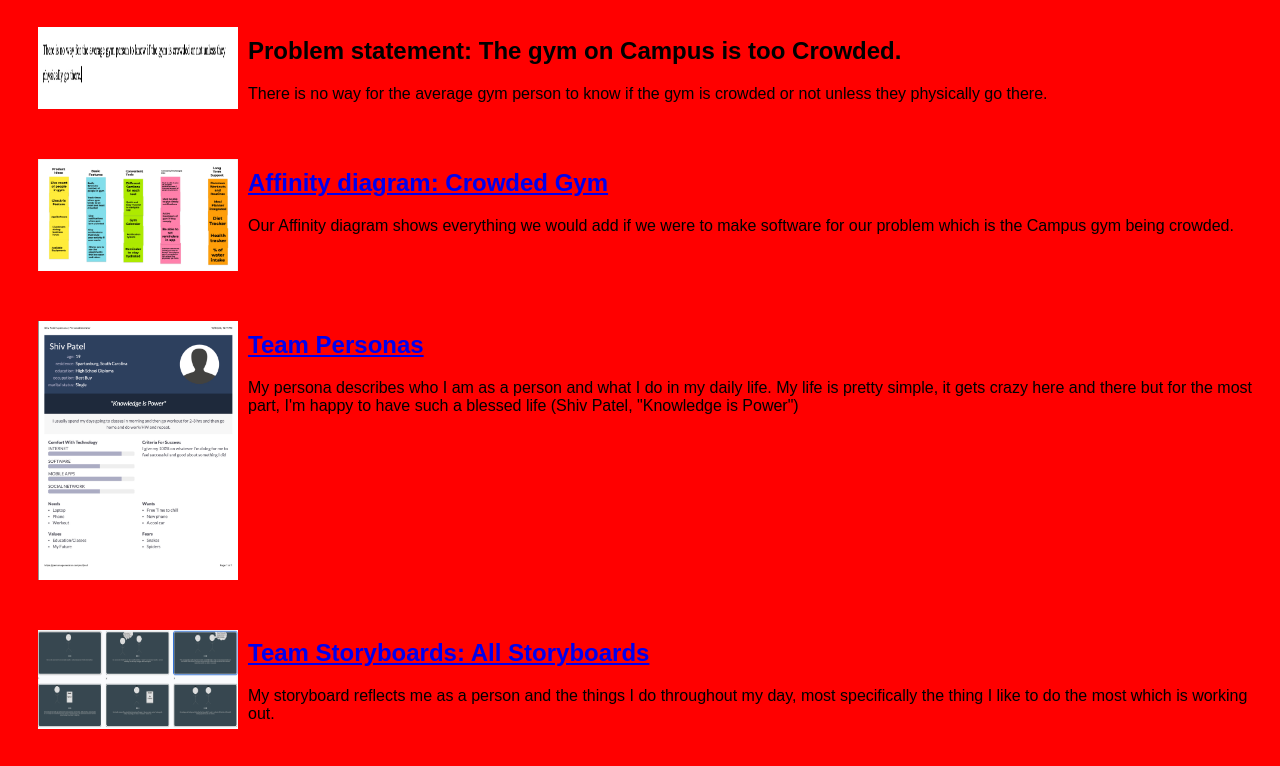
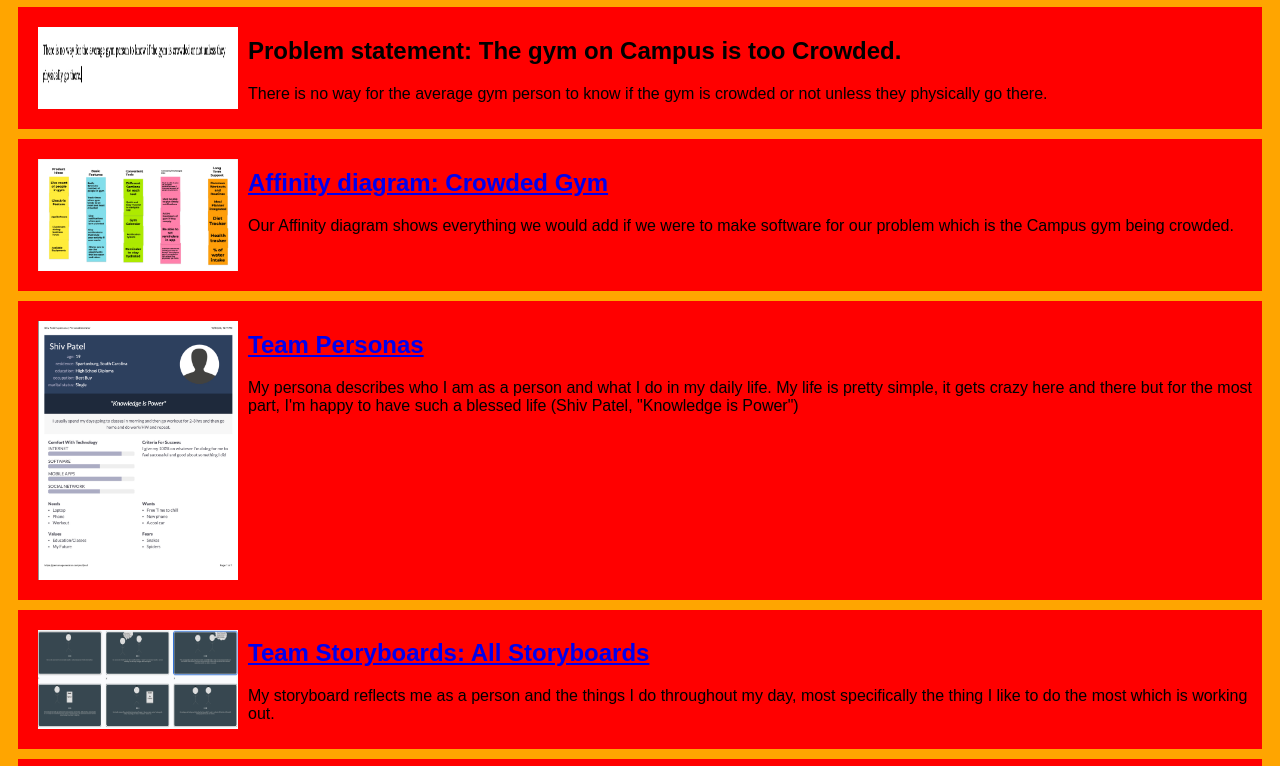
Before and after one commit to shiv927/shiv927.github.io, a plain HTML site: page index.html in a window 1280 px wide. Shown: the part 73-839 px from the top of the page. Drawn offline with Linux system fonts and the light colour scheme.

Commit message:
Update styles.css

```diff
--- a/styles.css
+++ b/styles.css
@@ -1,5 +1,5 @@
 body {
-  background: Red;
+  background: Orange;
   font-family: Arial, Helvetica, sans-serif;
 }
 
```
